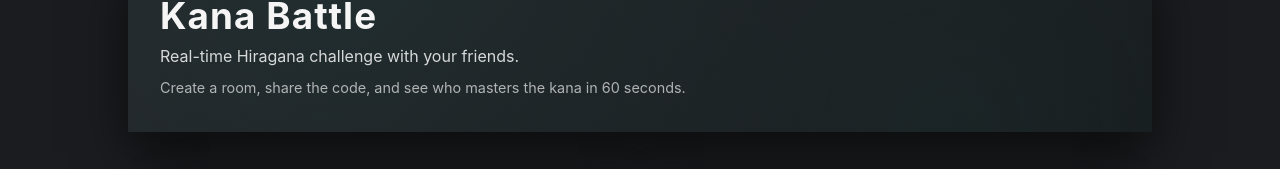
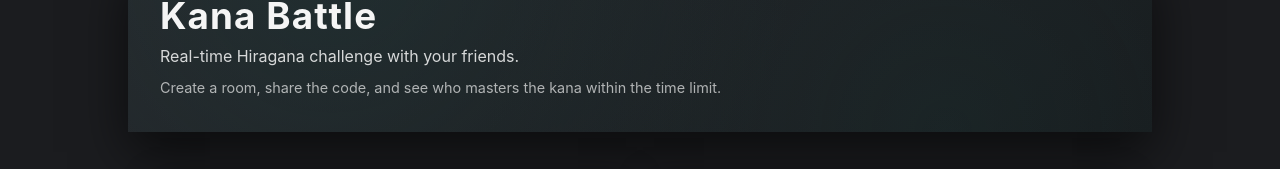
Before and after one commit to Cadimodev/haiji, a React (Create React App) app in the folder frontend/: page /kana-battle in a window 1280 px wide. Shown: the part 152-321 px from the top of the page. Built offline with nearby package versions, Linux system fonts and the light colour scheme; no server answers.

Commit message:
fix(frontend): Corrected Kana Battle text

```diff
--- a/frontend/src/pages/KanaBattleLandingPage.js
+++ b/frontend/src/pages/KanaBattleLandingPage.js
@@ -106,7 +106,7 @@ function KanaBattleLandingPage() {
                         Real-time Hiragana challenge with your friends.
                     </p>
                     <p className="kana-battle-tagline">
-                        Create a room, share the code, and see who masters the kana in 60 seconds.
+                        Create a room, share the code, and see who masters the kana within the time limit.
                     </p>
                 </div>
             </section>
```
